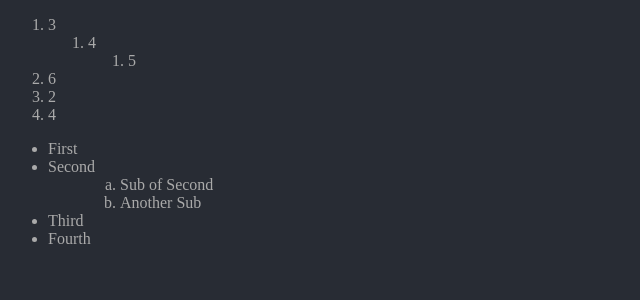
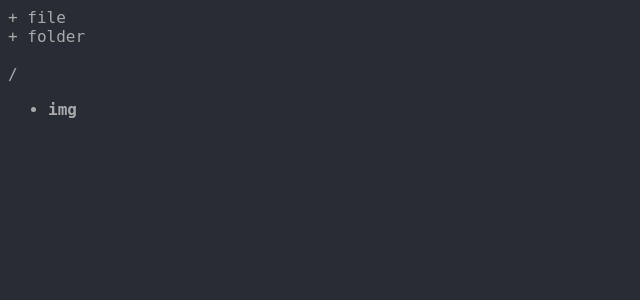
Before and after one commit to snolahc/42.network, a PHP site: page /files/index.php in a window 1280 px wide. Shown: the top 300 px of the page, without its empty margins (0-640 px from the left). Run offline with PHP 8.4, Linux system fonts and the light colour scheme.

Commit message:
working dir detection

```diff
--- a/web/files/index.php
+++ b/web/files/index.php
@@ -3,6 +3,9 @@
   <head>
     <meta charset="utf-8">
     <title>action/cd</title>
+    <link rel="stylesheet" type="text/css" href="../style/colours.css">
+    <script type="text/javascript" src="../js/functions.js"></script>
+
     <style>
     body {
       background-color: #282c34;
@@ -13,39 +16,31 @@
   <body>
 
 <?php
-$json = '[{"id":3,"children":[{"id":4,"children":[{"id":5}]}]},{"id":6},{"id":2},{"id":4}]';
+$root = "data";
+$path = "/";
+$pwd = $root . $path;
+$fh = scandir($pwd);
 
-function createOLList($group) {
-    $output = (is_array($group)) ? "<ol>" : "";
-    foreach($group as $attr => $item) {
-        if(is_array($item) || is_object($item)) {
-            $output .= createOLList($item);
-        } else {
-            if($attr == "id") {
-                $output .= "<li>$item</li>";
-            }
-        }
-    }
-    $output .= (is_array($group)) ? "</ol>" : "";
-    return $output;
+if (is_writable($pwd)) {
+  echo "+ file<br />";
+  echo "+ folder<br /><br />";
 }
-
-print(createOLList(json_decode($json)));
-
+echo $path;
+echo "<ul>";
+foreach ($fh as $key => $value) {
+  if ($value == "." || ($value == ".." && $path == "/")) {
+    continue;
+  }
+  if (is_dir($pwd . $value)) {
+    $link = '?path=' . $path . $value . '&oldpwd=' . $path . '&#47;';
+    echo '<li><a href="' . $link . '">' . $value . '</a></li>';
+  } else {
+    echo "<li>" . $value . "</li>";
+  }
+}
+echo "</ul>";
  ?>
 
 
-
-    <ul>
-     <li>First</li>
-     <li>Second
-     <ul style="nested: active;list-style-type: lower-alpha; padding-bottom: 0;">
-      <li style="margin-left:2em">Sub of Second</li>
-      <li style="margin-left:2em; padding-bottom: 0;">Another Sub</li>
-    </ul>
-     </li>
-     <li>Third</li>
-     <li>Fourth </li>
-   </ul>
   </body>
 </html>
```
Also changed, not shown: data/img/test.jpg (deleted), 1 other file.
